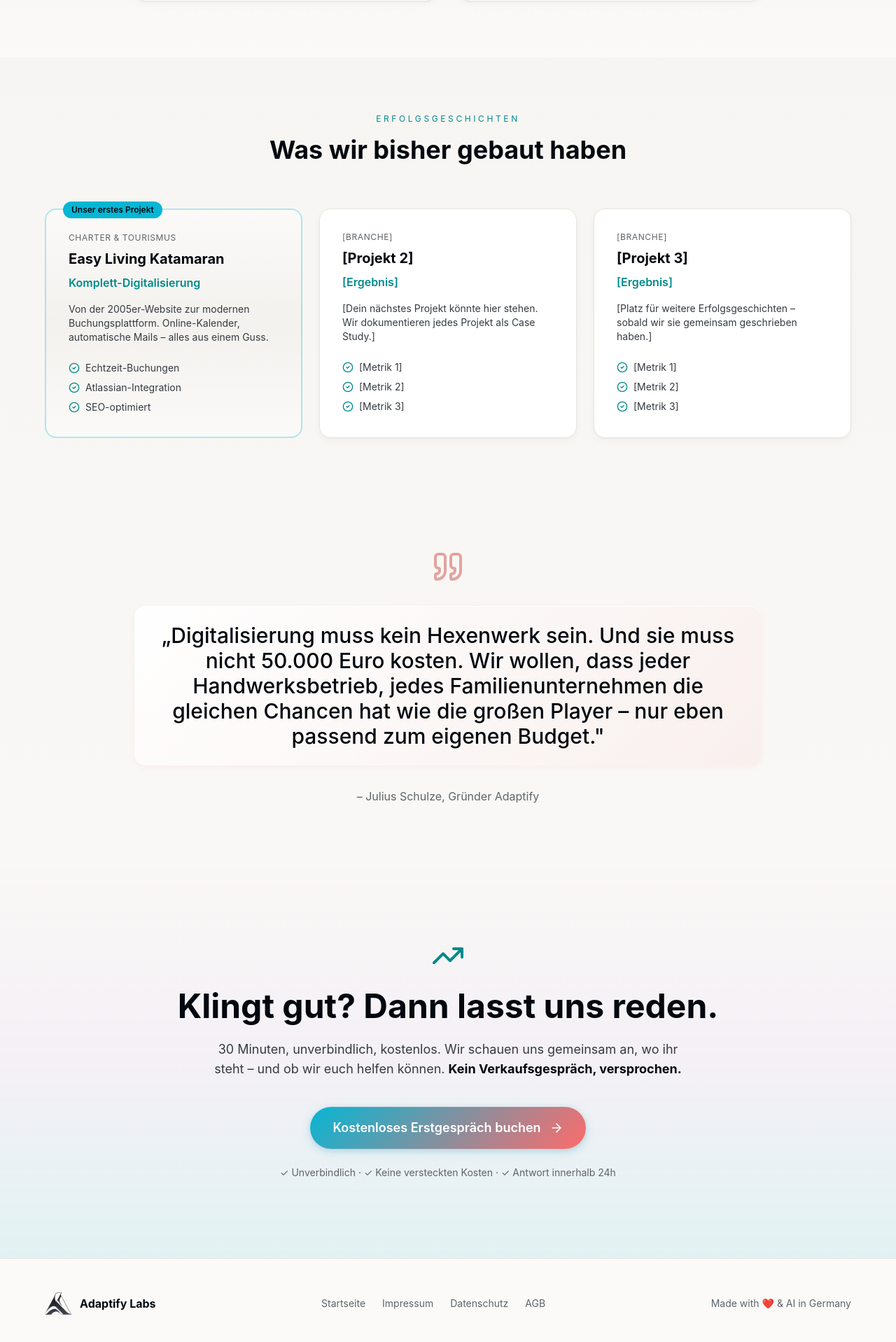
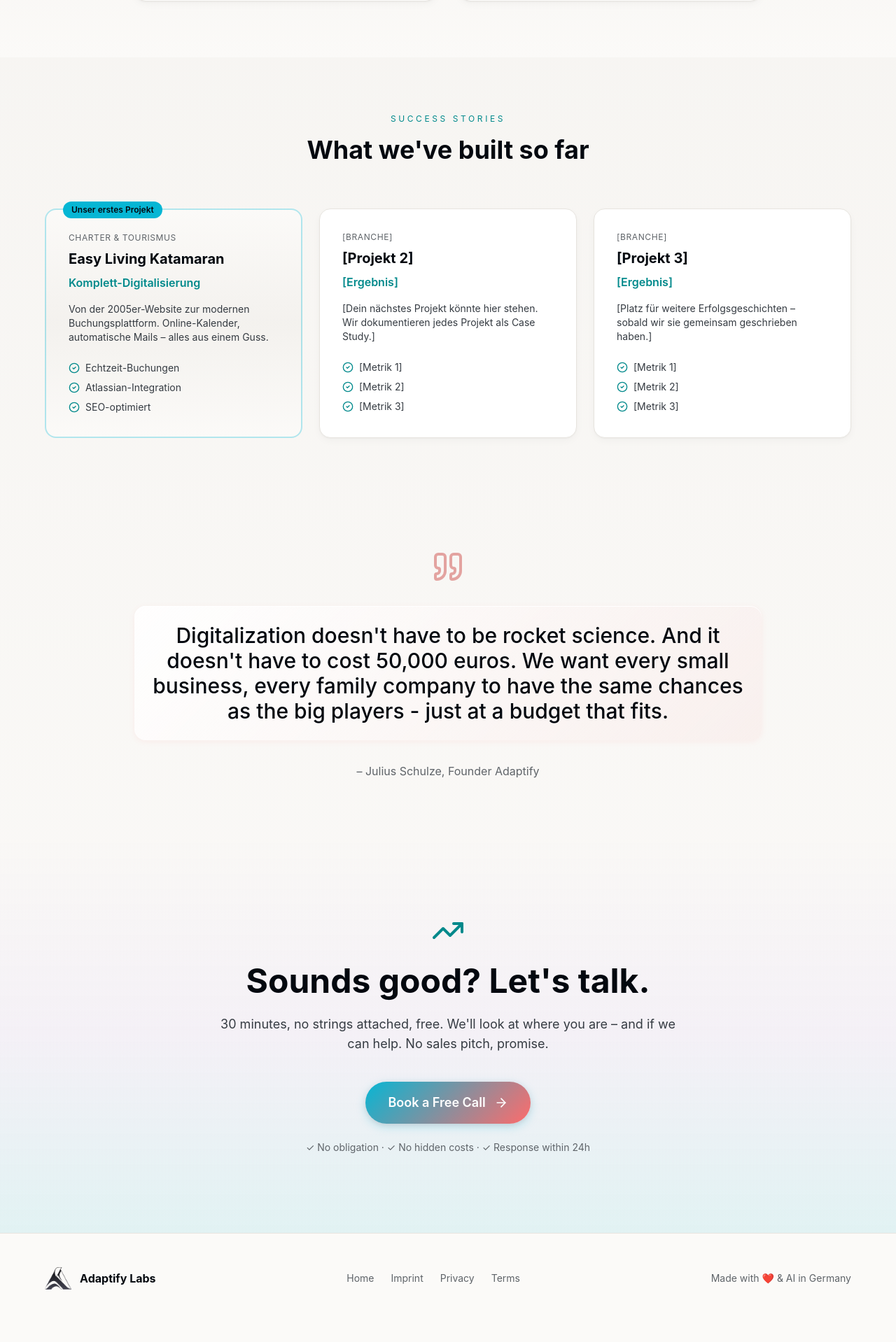
Before and after one commit to chulio115/Adaptify, a React (Create React App) app: page /ueber-uns in a window 1280 px wide. Shown: the part 4515-6433 px from the top of the page at 70% size. After the commit the page ends 6406 px from the top, so only its background shows below. Built offline with nearby package versions, Linux system fonts and the light colour scheme.

Commit message:
i18n: Complete translation - Forms, Modals, About page (Quote, CTA, Cases, Footer)

```diff
--- a/src/i18n/locales/de.json
+++ b/src/i18n/locales/de.json
@@ -110,23 +110,28 @@
     "note": "✓ Unverbindlich · ✓ Keine Kosten · ✓ Innerhalb von 24h Termin"
   },
   "contact": {
-    "title": "Kostenloses Erstgespräch",
-    "subtitle": "Erzähl uns kurz von eurem Projekt – wir melden uns innerhalb von 24 Stunden.",
+    "title": "Kostenloses Strategiegespräch",
+    "subtitle": "30 Minuten, die euer Business verändern können.",
     "form": {
       "name": "Name",
+      "namePlaceholder": "Max Mustermann",
       "email": "E-Mail",
+      "emailPlaceholder": "max@firma.de",
       "phone": "Telefon (optional)",
-      "message": "Wie können wir euch helfen?",
-      "submit": "Anfrage senden",
-      "sending": "Wird gesendet..."
+      "phonePlaceholder": "+49 123 456789",
+      "message": "Was ist eure größte Herausforderung?",
+      "messagePlaceholder": "z.B. Wir brauchen eine moderne Webseite + Automatisierung...",
+      "submit": "Gespräch anfragen",
+      "sending": "Wird gesendet...",
+      "note": "Wir melden uns innerhalb von 24 Stunden."
     },
     "success": {
-      "title": "Anfrage gesendet!",
-      "message": "Wir melden uns innerhalb von 24 Stunden bei euch."
+      "title": "Danke für deine Nachricht!",
+      "message": "Wir melden uns innerhalb von 24 Stunden."
     },
     "error": {
-      "title": "Ups, da ist was schiefgelaufen.",
-      "message": "Bitte versucht es erneut oder schreibt uns direkt eine E-Mail."
+      "title": "Fehler beim Senden",
+      "message": "Bitte versuche es erneut."
     }
   },
   "footer": {
@@ -194,10 +199,22 @@
         "button": "Initiativ bewerben"
       }
     },
+    "cases": {
+      "badge": "Erfolgsgeschichten",
+      "title": "Was wir bisher gebaut haben"
+    },
+    "quote": {
+      "text": "Digitalisierung muss kein Hexenwerk sein. Und sie muss nicht 50.000 Euro kosten. Wir wollen, dass jeder Handwerksbetrieb, jedes Familienunternehmen die gleichen Chancen hat wie die großen Player - nur eben passend zum eigenen Budget.",
+      "author": "– Julius Schulze, Gründer Adaptify"
+    },
     "cta": {
-      "title": "Klingt nach dem Partner, den ihr sucht?",
-      "subtitle": "Lasst uns unverbindlich sprechen – wir freuen uns, euch kennenzulernen.",
-      "button": "Kostenloses Erstgespräch"
+      "title": "Klingt gut? Dann lasst uns reden.",
+      "subtitle": "30 Minuten, unverbindlich, kostenlos. Wir schauen uns gemeinsam an, wo ihr steht – und ob wir euch helfen können. Kein Verkaufsgespräch, versprochen.",
+      "button": "Kostenloses Erstgespräch buchen",
+      "note": "✓ Unverbindlich · ✓ Keine versteckten Kosten · ✓ Antwort innerhalb 24h"
+    },
+    "footer": {
+      "home": "Startseite"
     }
   },
   "language": {
--- a/src/i18n/locales/en.json
+++ b/src/i18n/locales/en.json
@@ -110,23 +110,28 @@
     "note": "✓ No obligation · ✓ Free · ✓ Appointment within 24h"
   },
   "contact": {
-    "title": "Let's Talk",
-    "subtitle": "Tell us about your project – we'll get back to you within 24 hours.",
+    "title": "Free Strategy Call",
+    "subtitle": "30 minutes that could change your business.",
     "form": {
       "name": "Name",
+      "namePlaceholder": "John Doe",
       "email": "Email",
+      "emailPlaceholder": "john@company.com",
       "phone": "Phone (optional)",
-      "message": "What can we help you with?",
-      "submit": "Send",
-      "sending": "Sending..."
+      "phonePlaceholder": "+1 234 567890",
+      "message": "What's your biggest challenge?",
+      "messagePlaceholder": "e.g. We need a modern website + automation...",
+      "submit": "Request a call",
+      "sending": "Sending...",
+      "note": "We'll get back to you within 24 hours."
     },
     "success": {
-      "title": "Got it!",
+      "title": "Thanks for reaching out!",
       "message": "We'll be in touch within 24 hours."
     },
     "error": {
-      "title": "Something went wrong.",
-      "message": "Please try again or drop us an email directly."
+      "title": "Something went wrong",
+      "message": "Please try again."
     }
   },
   "footer": {
@@ -194,10 +199,22 @@
         "button": "Get in Touch"
       }
     },
+    "cases": {
+      "badge": "Success Stories",
+      "title": "What we've built so far"
+    },
+    "quote": {
+      "text": "Digitalization doesn't have to be rocket science. And it doesn't have to cost 50,000 euros. We want every small business, every family company to have the same chances as the big players - just at a budget that fits.",
+      "author": "– Julius Schulze, Founder Adaptify"
+    },
     "cta": {
-      "title": "Sounds like what you're looking for?",
-      "subtitle": "Let's have a quick chat – zero commitment. We'd love to hear from you.",
-      "button": "Book a Free Call"
+      "title": "Sounds good? Let's talk.",
+      "subtitle": "30 minutes, no strings attached, free. We'll look at where you are – and if we can help. No sales pitch, promise.",
+      "button": "Book a Free Call",
+      "note": "✓ No obligation · ✓ No hidden costs · ✓ Response within 24h"
+    },
+    "footer": {
+      "home": "Home"
     }
   },
   "language": {
--- a/src/pages/UeberUns.jsx
+++ b/src/pages/UeberUns.jsx
@@ -439,8 +439,8 @@ export default function UeberUns() {
       >
         <div className="max-w-6xl mx-auto">
           <div className="text-center mb-16">
-            <span className="text-xs uppercase tracking-[0.3em] text-cyan-400 mb-4 block">Erfolgsgeschichten</span>
-            <h2 className="text-2xl md:text-4xl font-bold mb-4">Was wir bisher gebaut haben</h2>
+            <span className="text-xs uppercase tracking-[0.3em] text-cyan-400 mb-4 block">{t('about.cases.badge')}</span>
+            <h2 className="text-2xl md:text-4xl font-bold mb-4">{t('about.cases.title')}</h2>
           </div>
 
           <div className="grid md:grid-cols-3 gap-6">
@@ -490,11 +490,9 @@ export default function UeberUns() {
         <div className="max-w-4xl mx-auto text-center">
           <Quote className="w-12 h-12 text-violet-400 mx-auto mb-8 opacity-50" />
           <blockquote className="text-2xl md:text-3xl font-medium text-white leading-relaxed mb-8">
-            „Digitalisierung muss kein Hexenwerk sein. Und sie muss nicht 50.000 Euro kosten.
-            Wir wollen, dass jeder Handwerksbetrieb, jedes Familienunternehmen die gleichen Chancen hat
-            wie die großen Player – nur eben passend zum eigenen Budget."
+            {t('about.quote.text')}
           </blockquote>
-          <p className="text-gray-500">– Julius Schulze, Gründer Adaptify</p>
+          <p className="text-gray-500">{t('about.quote.author')}</p>
         </div>
       </section>
 
@@ -509,22 +507,21 @@ export default function UeberUns() {
 
         <div className="max-w-4xl mx-auto text-center relative z-10">
           <TrendingUp className="w-12 h-12 text-cyan-400 mx-auto mb-6" />
-          <h2 className="text-3xl md:text-5xl font-bold mb-6">Klingt gut? Dann lasst uns reden.</h2>
+          <h2 className="text-3xl md:text-5xl font-bold mb-6">{t('about.cta.title')}</h2>
           <p className="text-lg text-gray-400 mb-10 max-w-2xl mx-auto">
-            30 Minuten, unverbindlich, kostenlos. Wir schauen uns gemeinsam an, wo ihr steht –
-            und ob wir euch helfen können. <strong className="text-white">Kein Verkaufsgespräch, versprochen.</strong>
+            {t('about.cta.subtitle')}
           </p>
 
           <button
             onClick={() => setContactModalOpen(true)}
             className="group inline-flex items-center justify-center gap-3 bg-gradient-to-r from-cyan-500 to-violet-500 hover:from-cyan-400 hover:to-violet-400 px-8 py-4 rounded-full text-lg font-semibold transition-all duration-300 hover:shadow-xl hover:shadow-violet-500/25 hover:scale-105"
           >
-            Kostenloses Erstgespräch buchen
+            {t('about.cta.button')}
             <ArrowRight className="w-5 h-5 group-hover:translate-x-1 transition-transform" />
           </button>
 
           <p className="mt-6 text-sm text-gray-600">
-            ✓ Unverbindlich · ✓ Keine versteckten Kosten · ✓ Antwort innerhalb 24h
+            {t('about.cta.note')}
           </p>
         </div>
       </section>
@@ -552,24 +549,24 @@ export default function UeberUns() {
 
             <div className="text-center mb-8 relative z-10">
               <Sparkles className="w-8 h-8 text-cyan-400 mx-auto mb-4" />
-              <h3 className="text-2xl font-bold mb-2">Kostenloses Strategiegespräch</h3>
-              <p className="text-gray-400">30 Minuten, die euer Business verändern können.</p>
+              <h3 className="text-2xl font-bold mb-2">{t('contact.title')}</h3>
+              <p className="text-gray-400">{t('contact.subtitle')}</p>
             </div>
 
             {/* Success Message */}
             {submitStatus === 'success' && (
               <div className="relative z-10 p-4 rounded-xl bg-emerald-500/20 border border-emerald-500/30 text-emerald-400 text-center mb-4">
                 <CheckCircle2 className="w-6 h-6 mx-auto mb-2" />
-                <p className="font-medium">Danke für deine Nachricht!</p>
-                <p className="text-sm text-emerald-400/80">Wir melden uns innerhalb von 24 Stunden.</p>
+                <p className="font-medium">{t('contact.success.title')}</p>
+                <p className="text-sm text-emerald-400/80">{t('contact.success.message')}</p>
               </div>
             )}
 
             {/* Error Message */}
             {submitStatus === 'error' && (
               <div className="relative z-10 p-4 rounded-xl bg-red-500/20 border border-red-500/30 text-red-400 text-center mb-4">
-                <p className="font-medium">Fehler beim Senden</p>
-                <p className="text-sm">Bitte versuche es erneut.</p>
+                <p className="font-medium">{t('contact.error.title')}</p>
+                <p className="text-sm">{t('contact.error.message')}</p>
               </div>
             )}
 
@@ -587,7 +584,7 @@ export default function UeberUns() {
                 <input type="hidden" name="bot-field" />
 
                 <div>
-                  <label className="text-sm text-gray-400 mb-2 block">Name *</label>
+                  <label className="text-sm text-gray-400 mb-2 block">{t('contact.form.name')} *</label>
                   <input
                     type="text"
                     name="name"
@@ -595,12 +592,12 @@ export default function UeberUns() {
                     value={form.name}
                     onChange={e => setForm({...form, name: e.target.value})}
                     className="w-full bg-white/5 border border-white/10 rounded-xl px-4 py-3.5 focus:outline-none focus:border-cyan-500 focus:ring-1 focus:ring-cyan-500 transition-all"
-                    placeholder="Max Mustermann"
+                    placeholder={t('contact.form.namePlaceholder')}
                     disabled={isSubmitting}
                   />
                 </div>
                 <div>
-                  <label className="text-sm text-gray-400 mb-2 block">E-Mail *</label>
+                  <label className="text-sm text-gray-400 mb-2 block">{t('contact.form.email')} *</label>
                   <input
                     type="email"
                     name="email"
@@ -608,24 +605,24 @@ export default function UeberUns() {
                     value={form.email}
                     onChange={e => setForm({...form, email: e.target.value})}
                     className="w-full bg-white/5 border border-white/10 rounded-xl px-4 py-3.5 focus:outline-none focus:border-cyan-500 focus:ring-1 focus:ring-cyan-500 transition-all"
-                    placeholder="max@firma.de"
+                    placeholder={t('contact.form.emailPlaceholder')}
                     disabled={isSubmitting}
                   />
                 </div>
                 <div>
-                  <label className="text-sm text-gray-400 mb-2 block">Telefon (optional)</label>
+                  <label className="text-sm text-gray-400 mb-2 block">{t('contact.form.phone')}</label>
                   <input
                     type="tel"
                     name="phone"
                     value={form.phone}
                     onChange={e => setForm({...form, phone: e.target.value})}
                     className="w-full bg-white/5 border border-white/10 rounded-xl px-4 py-3.5 focus:outline-none focus:border-cyan-500 focus:ring-1 focus:ring-cyan-500 transition-all"
-                    placeholder="+49 123 456789"
+                    placeholder={t('contact.form.phonePlaceholder')}
                     disabled={isSubmitting}
                   />
                 </div>
                 <div>
-                  <label className="text-sm text-gray-400 mb-2 block">Was ist eure größte Herausforderung? *</label>
+                  <label className="text-sm text-gray-400 mb-2 block">{t('contact.form.message')} *</label>
                   <textarea
                     name="message"
                     required
@@ -633,7 +630,7 @@ export default function UeberUns() {
                     value={form.message}
                     onChange={e => setForm({...form, message: e.target.value})}
                     className="w-full bg-white/5 border border-white/10 rounded-xl px-4 py-3.5 focus:outline-none focus:border-cyan-500 focus:ring-1 focus:ring-cyan-500 transition-all resize-none"
-                    placeholder="z.B. Wir brauchen eine moderne Webseite + Automatisierung..."
+                    placeholder={t('contact.form.messagePlaceholder')}
                     disabled={isSubmitting}
                   />
                 </div>
@@ -648,14 +645,14 @@ export default function UeberUns() {
                         <circle className="opacity-25" cx="12" cy="12" r="10" stroke="currentColor" strokeWidth="4" fill="none" />
                         <path className="opacity-75" fill="currentColor" d="M4 12a8 8 0 018-8V0C5.373 0 0 5.373 0 12h4zm2 5.291A7.962 7.962 0 014 12H0c0 3.042 1.135 5.824 3 7.938l3-2.647z" />
                       </svg>
-                      Wird gesendet...
+                      {t('contact.form.sending')}
                     </span>
                   ) : (
-                    'Gespräch anfragen'
+                    t('contact.form.submit')
                   )}
                 </button>
                 <p className="text-center text-xs text-gray-600">
-                  Wir melden uns innerhalb von 24 Stunden.
+                  {t('contact.form.note')}
                 </p>
               </form>
             )}
@@ -738,13 +735,13 @@ export default function UeberUns() {
           </div>
 
           <div className="flex flex-wrap justify-center gap-6 text-sm text-gray-500">
-            <Link to="/" className="hover:text-white transition-colors">Startseite</Link>
-            <Link to="/impressum" className="hover:text-white transition-colors">Impressum</Link>
-            <Link to="/datenschutz" className="hover:text-white transition-colors">Datenschutz</Link>
-            <Link to="/agb" className="hover:text-white transition-colors">AGB</Link>
+            <Link to="/" className="hover:text-white transition-colors">{t('about.footer.home')}</Link>
+            <Link to="/impressum" className="hover:text-white transition-colors">{t('footer.legal.imprint')}</Link>
+            <Link to="/datenschutz" className="hover:text-white transition-colors">{t('footer.legal.privacy')}</Link>
+            <Link to="/agb" className="hover:text-white transition-colors">{t('footer.legal.terms')}</Link>
           </div>
 
-          <p className="text-sm text-gray-600">Made with ❤️ & AI in Germany</p>
+          <p className="text-sm text-gray-600">{t('footer.madeWith')}</p>
         </div>
       </footer>
     </div>
```
Also changed, not shown: src/components/LandingPage.jsx (+17 -17 lines).
